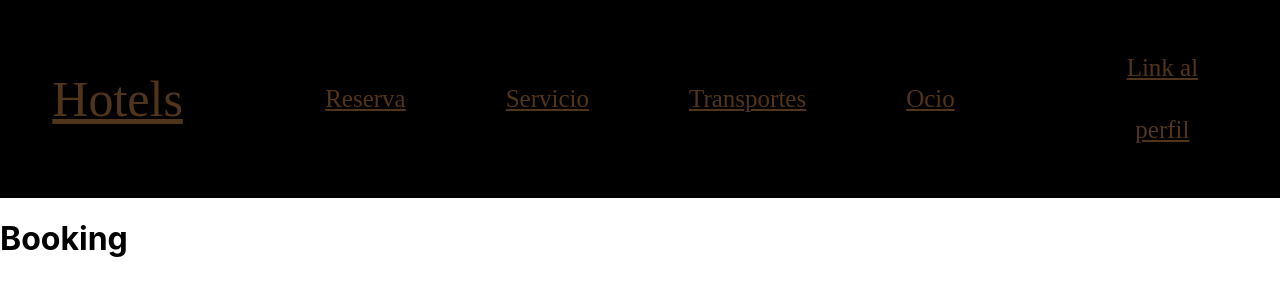
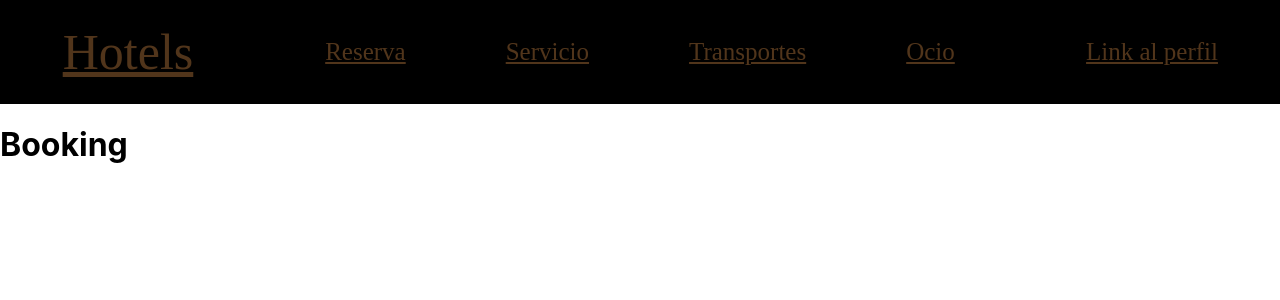
Before and after one commit to javierMorales9/ISST-Grupo02-Conc, a React (Create React App) app: page /booking in a window 1280 px wide. Shown: the top 300 px of the page. Built offline with nearby package versions, Linux system fonts and the light colour scheme.

Commit message:
mejora_css_zoom

```diff
--- a/src/components/navbar.js
+++ b/src/components/navbar.js
@@ -7,17 +7,17 @@ descripcion_servicio, links_navegacion, link_hoteles, footer_upper_text, footer_
 export default class NavBar extends React.Component {
 	render() {
 		return (
-			<div style={{backgroundColor: 'black', listStyleType:'none', padding:'0em', margin:'auto', display:'flex', alignItems:'center', justifyContent: 'center', position: 'sticky', top: '0', width: '100%'}}>
-				<div style={{display: 'flex', alignItems: 'center', justifyContent: 'center', width: '20%', margin:'1em 1em'}}>
+			<div style={{backgroundColor: 'black', padding:'0em', display:'flex', alignItems:'center', justifyContent: 'center', position: 'sticky', top: '0', width: '100%'}}>
+				<div style={{display: 'flex', alignItems: 'center', justifyContent: 'center', width: '20%'}}>
 					<a style={link_hoteles_titulo} href='/'>Hotels</a>
 				</div>
-				<div style={{display: 'flex', alignItems: 'center', justifyContent: 'center', width: '60%', margin:'0 2.5em 0'}}>
+				<div style={{display: 'flex', alignItems: 'center', justifyContent: 'center', width: '60%'}}>
 					<a style={links_titulo} href='/booking'>Reserva</a>
 					<a style={links_titulo} href='/room_service'>Servicio</a>
 					<a style={links_titulo} href='/transport'>Transportes</a>
 					<a style={links_titulo} href='/leisure'>Ocio</a>
 				</div>
-				<div style={{display: 'flex', alignItems: 'center', justifyContent: 'center', width: '20%', margin:'1em 1em'}}>
+				<div style={{display: 'flex', alignItems: 'center', justifyContent: 'center', width: '20%'}}>
 					<a style={links_titulo} href='/profile'>Link al perfil</a>
 				</div>
 			</div>
--- a/src/pages/Inicio.js
+++ b/src/pages/Inicio.js
@@ -12,7 +12,7 @@ export default class Game extends React.Component {
 		return (
 			<div style={{background: 'D0D0D0'}}>
 
-				<div style={{backgroundImage: 'url(' + color + ')', backgroundRepeat: 'no-repeat', backgroundSize: 'cover', position:'absolute', height:'100%', width: '100%', left:'0', top:'0'}}>
+				<div style={{backgroundImage: 'url(' + color + ')', backgroundRepeat: 'no-repeat', backgroundSize: 'cover', height:'100%', width: '100%', left:'0', top:'0'}}>
 
 					<div style={{listStyleType:'none', padding:'0em', margin:'auto', display:'flex', alignItems:'center', justifyContent: 'center'}}>
 						<div style={{display: 'flex', alignItems: 'center', justifyContent: 'center', width: '20%', margin:'1em 1em'}}>
@@ -40,7 +40,7 @@ export default class Game extends React.Component {
 				</div>
 
 
-				<div style={{marginTop: '3.5em', fontSize: '200px', padding: '20px', display: 'grid', alignItems:'center', justifyContent: 'center'}}>
+				<div style={{marginTop:'40px', fontSize: '200px', display: 'grid', alignItems:'center', justifyContent: 'center'}}>
 					<span style={subtitulo}><u>Servicios</u></span>
 				</div>
 
```
